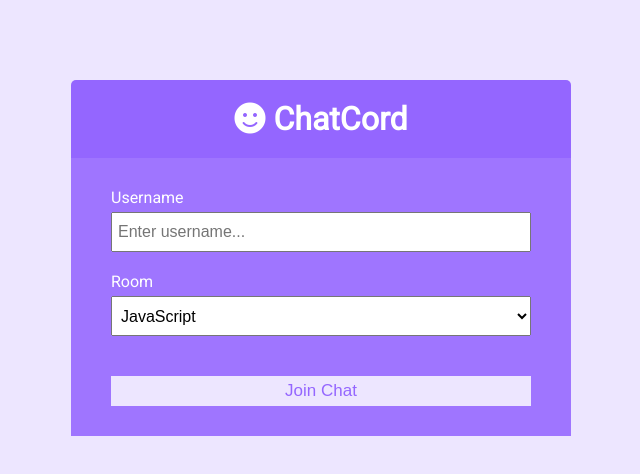
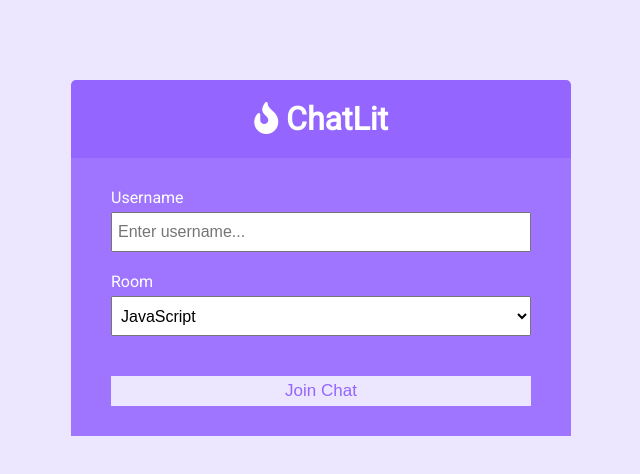
Before and after one commit to arpancodes/ChatLit, a website: page public/index.html in a window 1280 px wide. Shown: the whole page, without its empty margins (319-959 px from the left). Drawn offline with Linux system fonts and the light colour scheme.

Commit message:
changed name and logo for the app

```diff
--- a/package.json
+++ b/package.json
@@ -1,5 +1,5 @@
 {
-  "name": "chatcord",
+  "name": "chatlit",
   "version": "1.0.0",
   "description": "Realtime chat app with rooms",
   "main": "server.js",
--- a/public/index.html
+++ b/public/index.html
@@ -11,12 +11,12 @@
       crossorigin="anonymous"
     />
     <link rel="stylesheet" href="css/style.css" />
-		<title>ChatCord App</title>
+    <title>ChatLit App</title>
   </head>
   <body>
     <div class="join-container">
       <header class="join-header">
-				<h1><i class="fas fa-smile"></i> ChatCord</h1>
+        <h1><i class="fas fa-fire"></i> ChatLit</h1>
       </header>
       <main class="join-main">
         <form action="chat.html">
```
Also changed, not shown: public/chat.html (+1 -1 lines). Lines whose indentation alone changed are shown as unchanged.
